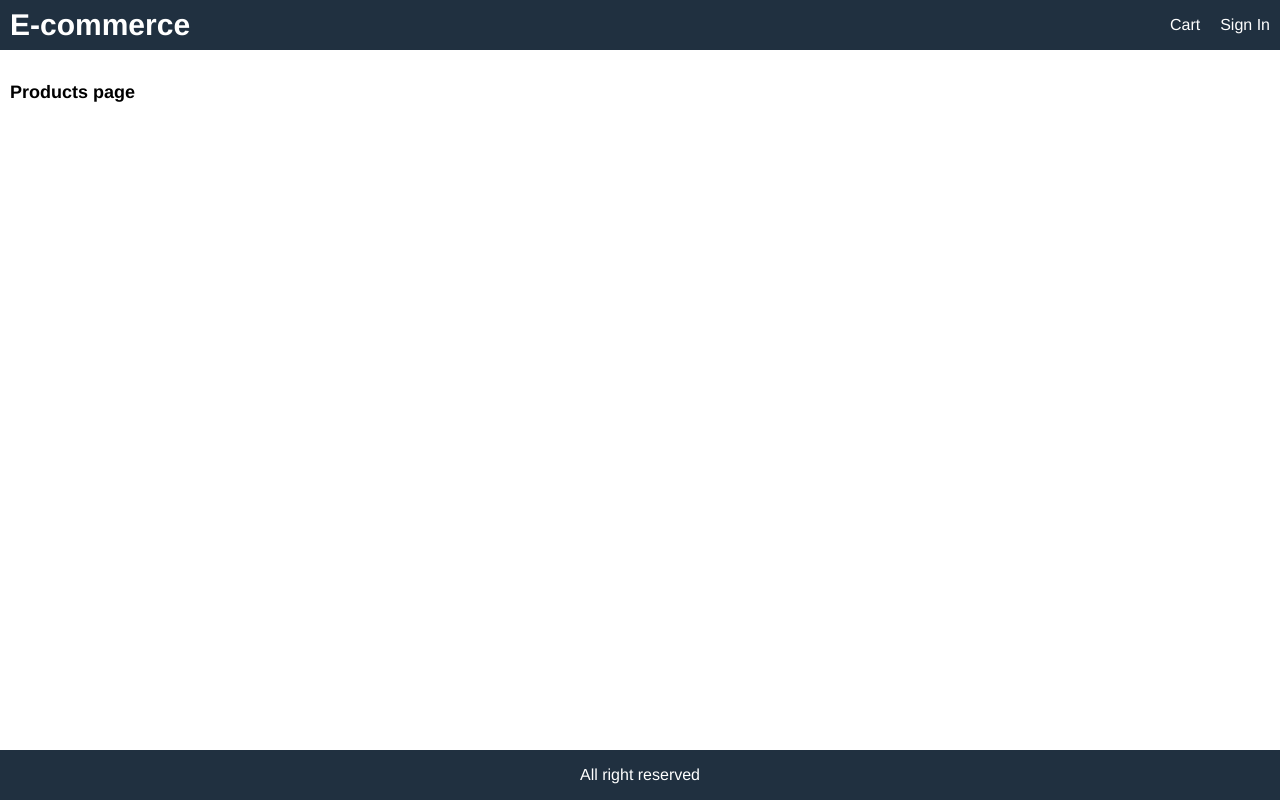
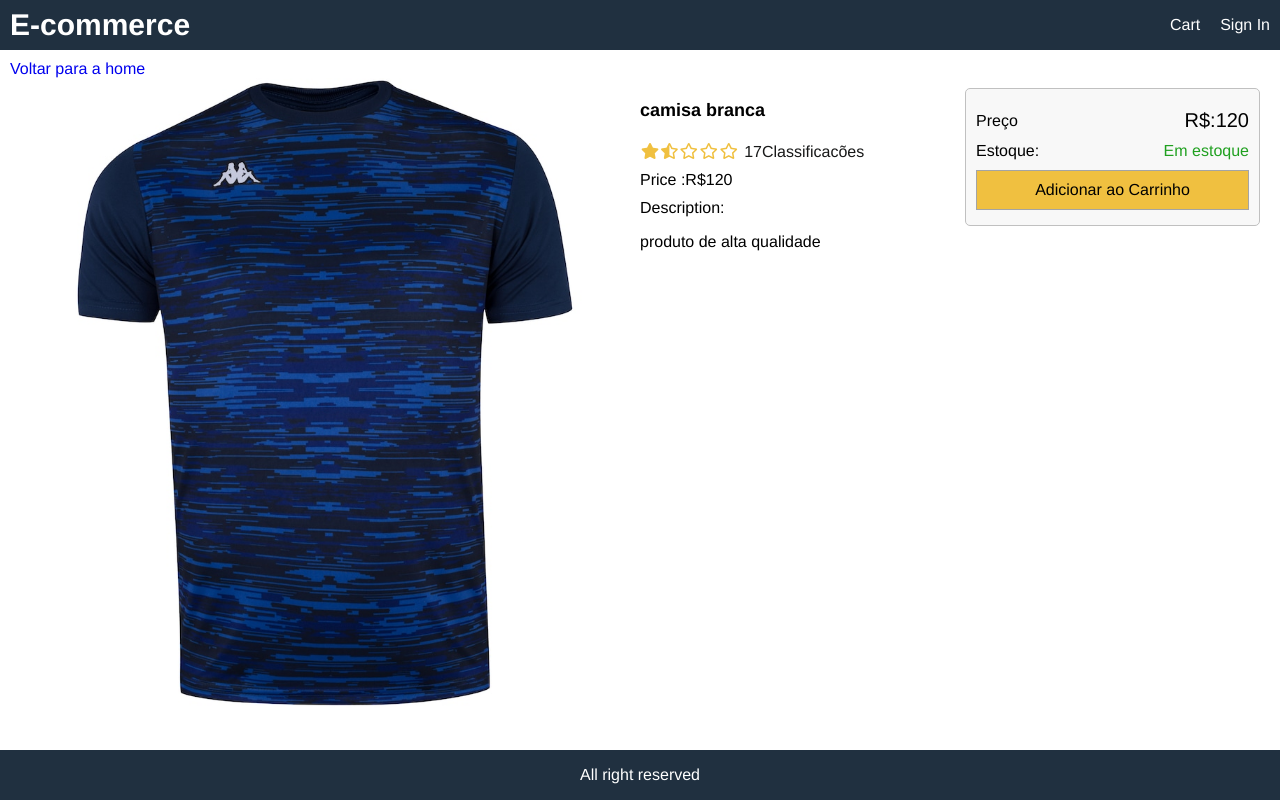
Before and after one commit to arthur-asev/Ecommerce, a React (Create React App) app in the folder frontend/: page /product/1 in a window 1280 px wide. Built offline with nearby package versions, Linux system fonts and the light colour scheme.

Commit message:
adicionado pagina de produtos

```diff
--- a/frontend/src/Pages/ProductPage.js
+++ b/frontend/src/Pages/ProductPage.js
@@ -1,9 +1,81 @@
 import React from 'react'
+import Rating from '../components/Rating';
+import data from '../data'
+import {Link} from 'react-router-dom';
 
-export default function ProductPage() {
+export default function ProductPage(props) {
+    const product = data.products.find((x) => x._id === props.match.params.id);
+    if(!product){
+        return <div> Produto não encontrado </div>
+    }
     return (
-        <div>
-             <h1>Products page</h1>
+        <>
+        <Link to="/">Voltar para a home</Link>
+        <div className="row top">
+             <div className="col-2">
+                <img  className="large" src={product.image} alt={product.name} ></img>
+           </div>
+            <div className="col-1">
+                <ul>
+                <li>
+                    <h1>{product.name}</h1>
+                </li>
+                <li>
+
+                <Rating rating={product.rating}
+                    numReviews={product.numReviews}>
+
+                </Rating>
+
+                </li>
+
+                <li>
+                    Price :R${product.price}
+                </li>
+                <li>
+                    Description:
+                    <p>{product.description}</p>
+                </li>
+
+
+                </ul>
+            </div>
+           <div className="col-1">
+
+                <div className="card card-body">
+                    <ul>
+                        <li>
+                            <div className="row">
+                                <div>Preço</div>
+                                <div className="price">R$:{product.price}</div>
+                            </div>
+                        </li>
+
+                        <li>
+                            <div className="row">
+                                <div>Estoque:  </div>
+                                <div >
+                                {product.countInStock>0? (
+                                <span className="success">Em estoque</span>
+                                ):(
+                                <span className="error">Produto Indisponivel</span>
+                                )}
+                                </div>
+                            </div>
+                        </li>
+
+                        <li>
+                            <button className="primary block">Adicionar ao Carrinho</button>
+                        </li>
+
+                    </ul>
+
+
+                </div>
+
+           </div>
+
         </div>
+        </>
     )
 }
--- a/frontend/src/components/Rating.js
+++ b/frontend/src/components/Rating.js
@@ -56,7 +56,7 @@ export default function Rating(props) {
             ></i>
         </span>
 
-        <span>{numReviews + 'reviews'}</span>
+        <span> {numReviews +  'Classificacões' }</span>
       </div>
     </div>
   )
--- a/frontend/src/data.js
+++ b/frontend/src/data.js
@@ -7,6 +7,7 @@ const data = {
             category:'camisas',
             image:'/images/p2.jpg',
             price: 120,
+            countInStock:14,
             brand: 'Nike',
             rating: 1.5,
             numReviews: 17,
@@ -20,6 +21,7 @@ const data = {
             category:'camisas',
             image:'/images/p2.jpg',
             price: 120,
+            countInStock:50,
             brand: 'Nike',
             rating: 2.5,
             numReviews: 1,
@@ -33,6 +35,7 @@ const data = {
             category:'camisas',
             image:'/images/p2.jpg',
             price: 120,
+            countInStock:10,
             brand: 'Nike',
             rating: 4.5,
             numReviews: 60,
@@ -46,6 +49,7 @@ const data = {
             category:'camisas',
             image:'/images/p2.jpg',
             price: 200,
+            countInStock:0,
             brand: 'Lacoste',
             rating: 4.5,
             numReviews: 0,
@@ -59,6 +63,7 @@ const data = {
             category:'camisas',
             image:'/images/p2.jpg',
             price: 300,
+            countInStock:20,
             brand: 'Oakley',
             rating: 4.5,
             numReviews: 5,
--- a/frontend/src/index.css
+++ b/frontend/src/index.css
@@ -1,13 +1,13 @@
-
 code {
-  font-family: source-code-pro, Menlo, Monaco, Consolas, 'Courier New',
-    monospace;
+  font-family: source-code-pro, Menlo, Monaco, Consolas, 'Courier New', monospace;
 }
 
 html {
-  font-size: 62.5%; /* 16px x 62.5 = 10px = 1rem */
+  font-size: 62.5%;
+  /* 16px x 62.5 = 10px = 1rem */
   box-sizing: border-box;
 }
+
 body {
   margin: 0;
   height: 100vh;
@@ -16,39 +16,44 @@ body {
   -webkit-font-smoothing: antialiased;
   -moz-osx-font-smoothing: grayscale;
 }
+
 #root {
   height: 100%;
 }
 
 /* Layout */
+
 .grid-container {
   display: grid;
-  grid-template-areas:
-    'header'
-    'main'
-    'footer';
+  grid-template-areas: 'header' 'main' 'footer';
   grid-template-columns: 1fr;
   grid-template-rows: 5rem 1fr 5rem;
   height: 100%;
 }
+
 header {
   grid-area: header;
   background-color: #203040;
 }
+
 main {
   grid-area: main;
   padding: 1rem;
 }
+
 footer {
   grid-area: footer;
   background-color: #203040;
   color: #ffffff;
 }
+
 /* Common */
+
 h1 {
   font-size: 1.8rem;
   padding: 1rem 0;
 }
+
 h2 {
   font-size: 1.6rem;
   padding: 1rem 0;
@@ -57,60 +62,130 @@ h2 {
 a {
   text-decoration: none;
 }
+
 a:hover {
   color: #ff8000;
 }
+
+ul {
+  padding: 0;
+  margin: 0;
+  list-style-type: none;
+}
+
+li {
+  margin-top: 1rem;
+}
+
+button {
+  padding: 1rem;
+  border-radius: 0;
+  border: 0.1rem #a4a4a4 solid;
+  font-size: 1.6rem;
+  font-family: Helvetica, Arial, sans-serif;
+  -webkit-font-smoothing: antialiased;
+  -moz-osx-font-smoothing: grayscale;
+  background-color: #c0c0c0;
+  cursor: pointer;
+}
+
+button.primary {
+  background-color: #f0c040;
+}
+
+button:hover {
+  border: 0.1rem #404040;
+}
+
+button.block {
+  width: 100%;
+}
+
 /* Header */
+
 header a {
   color: #ffffff;
   padding: 1rem;
 }
+
 a.brand {
   color: #ffffff;
   font-size: 3rem;
   font-weight: bold;
 }
+
 .row {
   display: flex;
   flex-wrap: wrap;
   justify-content: space-between;
   align-items: center;
 }
+
 .row.center {
   justify-content: center;
 }
+
+.row.top {
+  align-items: flex-start;
+}
+
+.col-1 {
+  flex: 1 1 25rem;
+}
+
+.col-2 {
+  flex: 2 1 50rem;
+}
+
 /* Image */
+
 img {
   border-radius: 0.5rem;
 }
+
+img.large {
+  width: 100%;
+}
+
 img.medium {
   max-width: 29rem;
   width: 100%;
 }
 
 /* Card */
+
 .card {
   border: 0.1rem #c0c0c0 solid;
   background-color: #f8f8f8;
   border-radius: 0.5rem;
   margin: 1rem;
 }
+
 .card-body {
   padding: 1rem;
 }
-.card-body > * {
+
+.card-body>* {
   margin-bottom: 0.5rem;
 }
+
 .price {
   font-size: 2rem;
 }
-
 
 .rating span {
   color: #f0c040;
   margin: 0.1rem;
 }
 
-.rating span:last-child{
+.rating span:last-child {
   color: #171818;
 }
+
+.success {
+  color: #20a020;
+}
+
+.error {
+  color: #a02020;
+}
```
